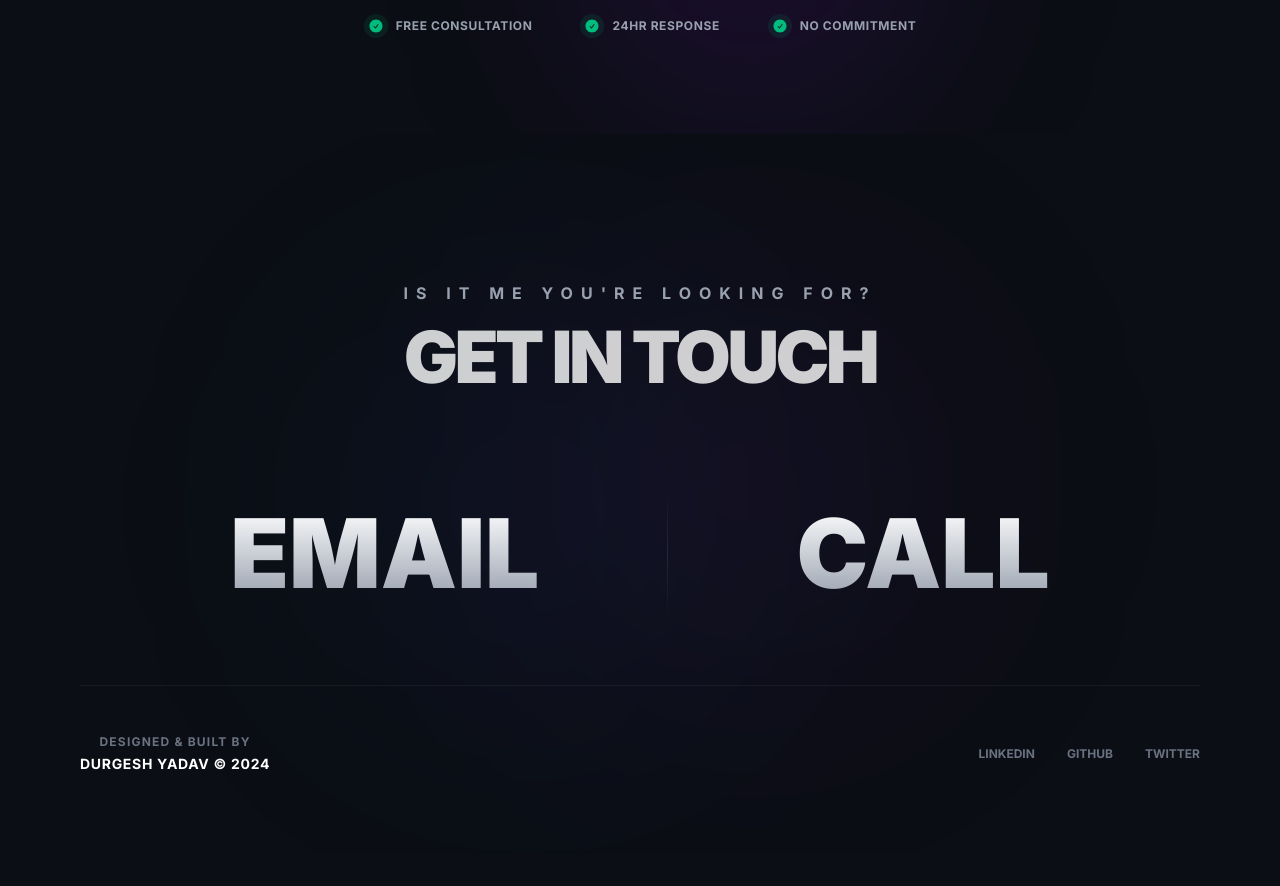
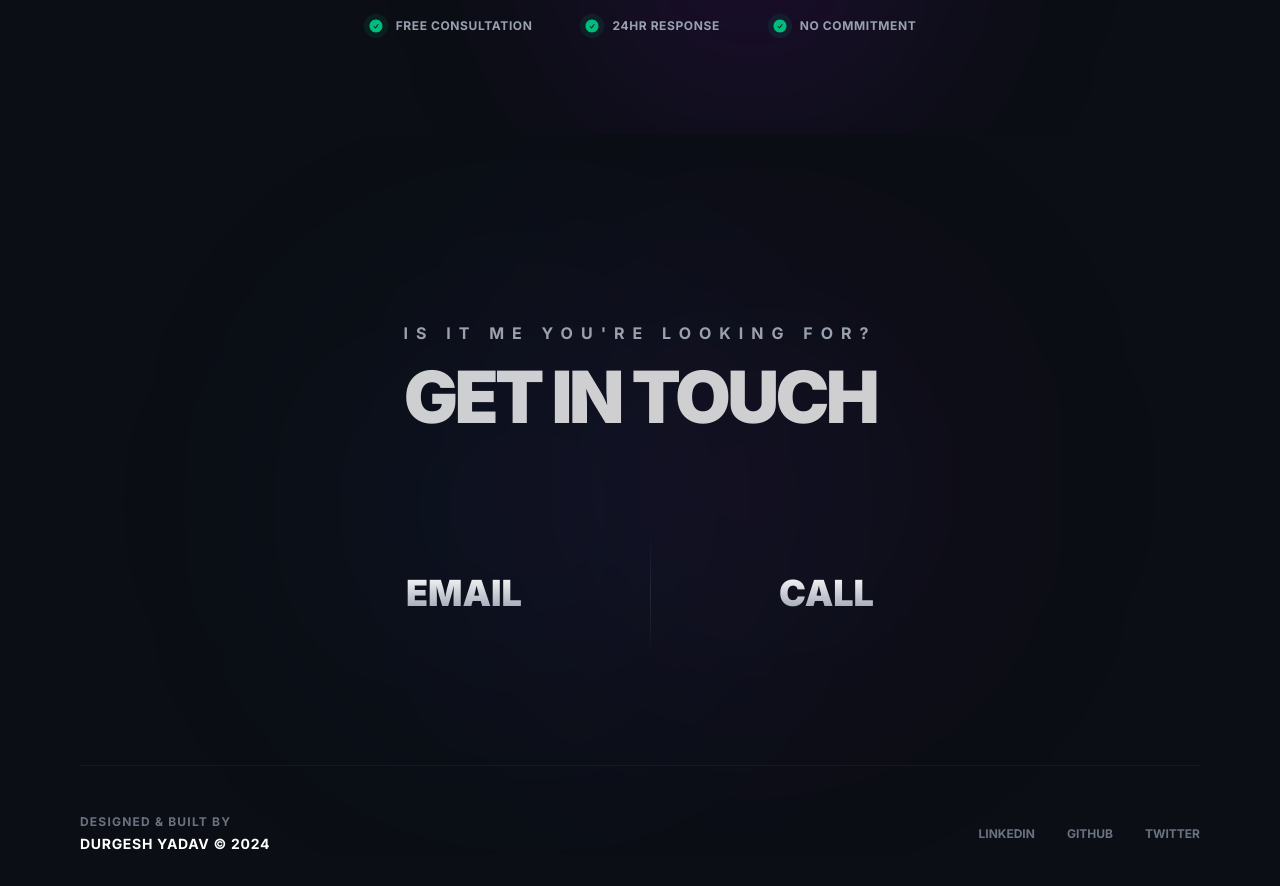
Before and after one commit to DurgeshY21/MyNewPortfolio, a React (Vite) app: page / in a window 1280 px wide. Shown: the part 7920-8806 px from the top of the page. Built offline with nearby package versions, Linux system fonts and the light colour scheme.

Commit message:
code pushed

```diff
--- a/src/sections/GetInTouch.jsx
+++ b/src/sections/GetInTouch.jsx
@@ -2,7 +2,7 @@ import React from 'react';
 
 const GetInTouch = () => {
     return (
-        <section id="contact" className="relative w-full py-20 px-4 md:px-12 max-w-7xl mx-auto flex flex-col justify-between min-h-[90vh] overflow-hidden">
+        <section id="contact" className="relative w-full pt-20 px-4 md:px-12 max-w-7xl mx-auto flex flex-col justify-between min-h-[90vh] overflow-hidden">
 
             {/* Kinetic Background */}
             <div className="absolute inset-0 pointer-events-none z-0">
@@ -28,7 +28,7 @@ const GetInTouch = () => {
                     {/* Email Item */}
                     <div className="group relative text-center cursor-pointer">
                         <div className="absolute inset-0 bg-gradient-to-r from-blue-600/0 via-blue-600/5 to-blue-600/0 opacity-0 group-hover:opacity-100 transition-opacity duration-500 blur-xl"></div>
-                        <h3 className="text-5xl md:text-7xl lg:text-8xl font-black text-transparent bg-clip-text bg-gradient-to-b from-white to-gray-400 group-hover:from-blue-400 group-hover:to-cyan-300 transition-all duration-300 ease-out transform group-hover:scale-105">
+                        <h3 className="text-4xl font-black text-transparent bg-clip-text bg-gradient-to-b from-white to-gray-400 group-hover:from-blue-400 group-hover:to-cyan-300 transition-all duration-300 ease-out transform group-hover:scale-105">
                             EMAIL
                         </h3>
                         <div className="h-0 group-hover:h-auto overflow-hidden transition-all duration-500 ease-in-out opacity-0 group-hover:opacity-100 translate-y-4 group-hover:translate-y-0 absolute left-1/2 -translate-x-1/2 w-max">
@@ -44,7 +44,7 @@ const GetInTouch = () => {
                     {/* Call Item */}
                     <div className="group relative text-center cursor-pointer">
                         <div className="absolute inset-0 bg-gradient-to-r from-purple-600/0 via-purple-600/5 to-purple-600/0 opacity-0 group-hover:opacity-100 transition-opacity duration-500 blur-xl"></div>
-                        <h3 className="text-5xl md:text-7xl lg:text-8xl font-black text-transparent bg-clip-text bg-gradient-to-b from-white to-gray-400 group-hover:from-purple-400 group-hover:to-pink-300 transition-all duration-300 ease-out transform group-hover:scale-105">
+                        <h3 className="text-4xl font-black text-transparent bg-clip-text bg-gradient-to-b from-white to-gray-400 group-hover:from-purple-400 group-hover:to-pink-300 transition-all duration-300 ease-out transform group-hover:scale-105">
                             CALL
                         </h3>
                         <div className="h-0 group-hover:h-auto overflow-hidden transition-all duration-500 ease-in-out opacity-0 group-hover:opacity-100 translate-y-4 group-hover:translate-y-0 absolute left-1/2 -translate-x-1/2 w-max">
@@ -60,8 +60,8 @@ const GetInTouch = () => {
             {/* Minimal Footer */}
             <div className="w-full pt-12 border-t border-white/5 flex flex-col md:flex-row justify-between items-end md:items-center gap-6 z-10">
                 <div className="flex flex-col gap-1">
-                    <span className="text-xs font-bold text-gray-500 uppercase tracking-widest">Designed & Built by</span>
-                    <span className="text-sm font-bold text-white uppercase tracking-wider">Durgesh Yadav © 2024</span>
+                    <span className="text-xs font-bold text-gray-500 uppercase tracking-widest text-start">Designed & Built by</span>
+                    <span className="text-sm font-bold text-white uppercase tracking-wider text-start">Durgesh Yadav © 2024</span>
                 </div>
 
                 <div className="flex items-center gap-8">
```
